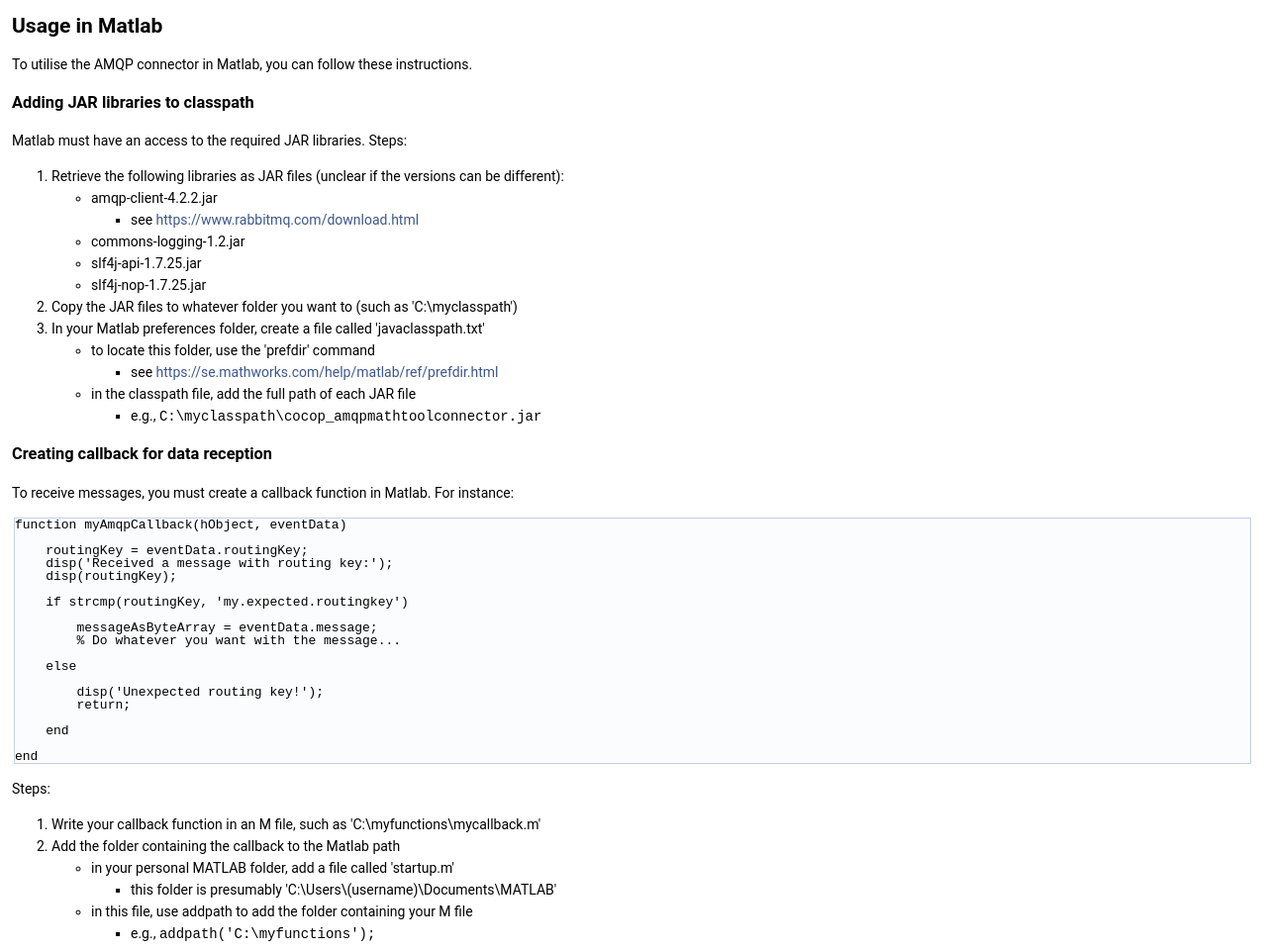
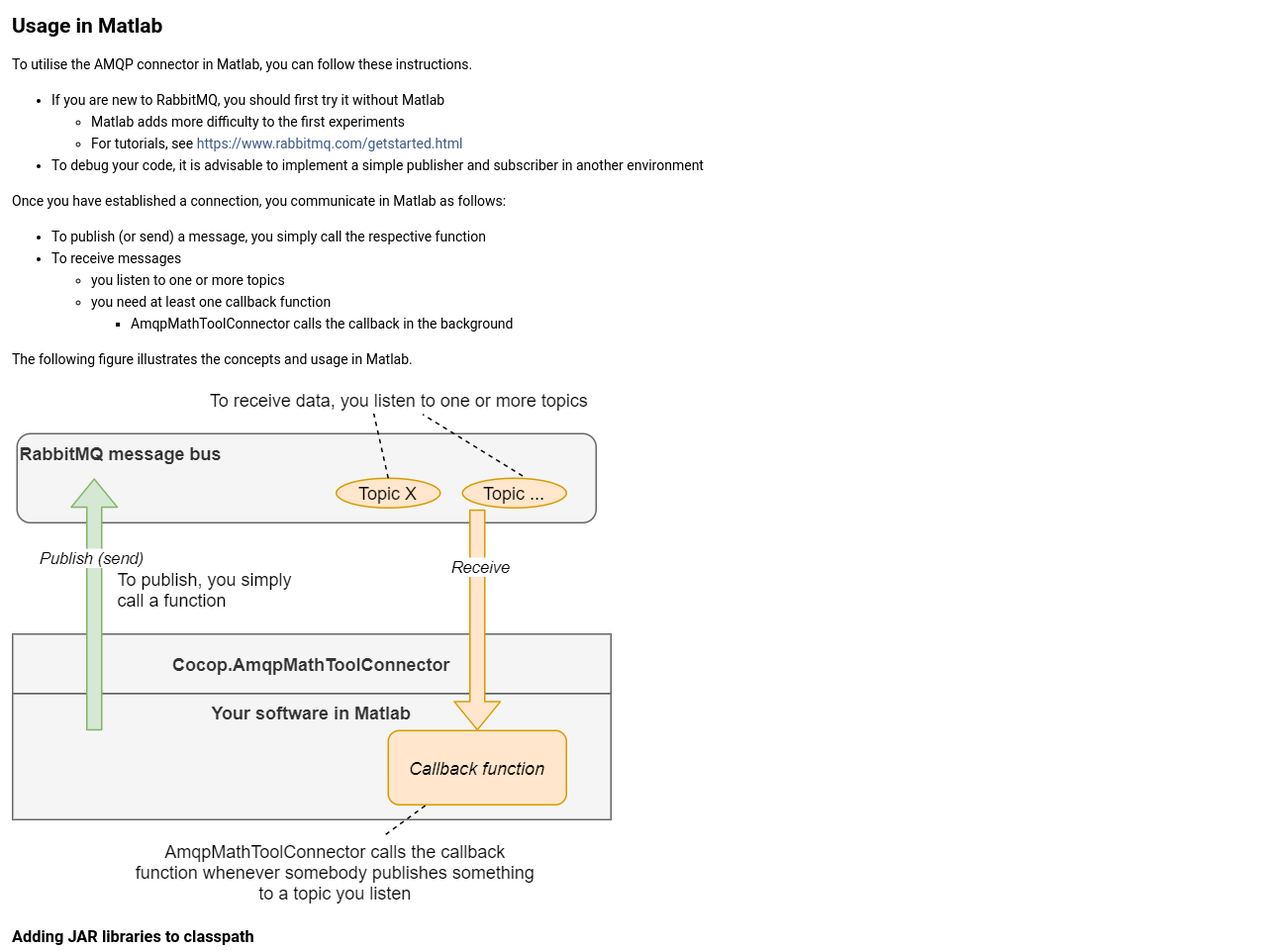
Before and after one commit to kannisto/Cocop.AmqpMathToolConnector, a plain HTML site: page docs/index.html in a window 1280 px wide. Shown: the part 1588-2549 px from the top of the page at 99% size. Drawn offline with Linux system fonts and the light colour scheme.

Commit message:
Doxygen doc updated.

```diff
--- a/docs/index.html
+++ b/docs/index.html
@@ -135,6 +135,30 @@ Yair Altman: Matlab callbacks for Java events <br />
 </ul>
 <h2>Usage in Matlab</h2>
 <p>To utilise the AMQP connector in Matlab, you can follow these instructions.</p>
+<ul>
+<li>If you are new to RabbitMQ, you should first try it without Matlab<ul>
+<li>Matlab adds more difficulty to the first experiments</li>
+<li>For tutorials, see <a href="https://www.rabbitmq.com/getstarted.html">https://www.rabbitmq.com/getstarted.html</a></li>
+</ul>
+</li>
+<li>To debug your code, it is advisable to implement a simple publisher and subscriber in another environment</li>
+</ul>
+<p>Once you have established a connection, you communicate in Matlab as follows:</p>
+<ul>
+<li>To publish (or send) a message, you simply call the respective function</li>
+<li>To receive messages<ul>
+<li>you listen to one or more topics</li>
+<li>you need at least one callback function<ul>
+<li>AmqpMathToolConnector calls the callback in the background</li>
+</ul>
+</li>
+</ul>
+</li>
+</ul>
+<p>The following figure illustrates the concepts and usage in Matlab.</p>
+<div class="image">
+<img src="amqpmathtoolconnector.png" alt="Matlab usage illustrated" style="display:block;margin-right:auto"/>
+</div>
 <h3>Adding JAR libraries to classpath</h3>
 <p>Matlab must have an access to the required JAR libraries. Steps:</p>
 <ol type="1">
@@ -163,7 +187,7 @@ Yair Altman: Matlab callbacks for Java events <br />
 </ol>
 <h3>Creating callback for data reception</h3>
 <p>To receive messages, you must create a callback function in Matlab. For instance:</p>
-<div class="fragment"><div class="line">function myAmqpCallback(hObject, eventData)</div><div class="line"></div><div class="line">    routingKey = eventData.routingKey;</div><div class="line">    disp(&#39;Received a message with routing key:&#39;);</div><div class="line">    disp(routingKey);</div><div class="line"></div><div class="line">    if strcmp(routingKey, &#39;my.expected.routingkey&#39;)</div><div class="line"></div><div class="line">        messageAsByteArray = eventData.message;</div><div class="line">        % Do whatever you want with the message...</div><div class="line"></div><div class="line">    else</div><div class="line"></div><div class="line">        disp(&#39;Unexpected routing key!&#39;);</div><div class="line">        return;</div><div class="line"></div><div class="line">    end</div><div class="line"></div><div class="line">end</div></div><!-- fragment --><p>Steps:</p>
+<div class="fragment"><div class="line">function myAmqpCallback(hObject, eventData)</div><div class="line"></div><div class="line">    % Routing key is the name of the respective topic in this example</div><div class="line"></div><div class="line">    routingKey = eventData.routingKey;</div><div class="line">    disp(&#39;Received a message with routing key:&#39;);</div><div class="line">    disp(routingKey);</div><div class="line"></div><div class="line">    if strcmp(routingKey, &#39;my.expected.routingkey&#39;)</div><div class="line"></div><div class="line">        messageAsByteArray = eventData.message;</div><div class="line">        % Do whatever you want with the message...</div><div class="line"></div><div class="line">    else</div><div class="line"></div><div class="line">        disp(&#39;Unexpected routing key!&#39;);</div><div class="line">        return;</div><div class="line"></div><div class="line">    end</div><div class="line"></div><div class="line">end</div></div><!-- fragment --><p>Steps:</p>
 <ol type="1">
 <li>Write your callback function in an M file, such as 'C:\myfunctions\mycallback.m'</li>
 <li>Add the folder containing the callback to the Matlab path<ul>
@@ -181,7 +205,7 @@ Yair Altman: Matlab callbacks for Java events <br />
 <h3>Activating AMQP listeners</h3>
 <p>The following code creates an object that will deliver notifications from the specified topic to the callback function "myAmqpCallback".</p>
 <p>You can listen to as many topics as needed. However, you must specify all topics as a constructor parameters to AmqpConnector.</p>
-<div class="fragment"><div class="line">% Specifying topics to listen to</div><div class="line">topicIn1 = &#39;topic.in.1&#39;;</div><div class="line">topicIn2 = &#39;topic.in.2&#39;;</div><div class="line"></div><div class="line">% Specify AMQP properties</div><div class="line">amqpProps = eu.cocop.amqp2math.AmqpPropsManager(&#39;myhost.com&#39;, &#39;my.exchange&#39;, &#39;user-x&#39;, &#39;my-password&#39;);</div><div class="line"></div><div class="line">% If using a non-secure connection:</div><div class="line">amqpProps.setSecure(false);</div><div class="line"></div><div class="line">% Specify topics to listen to</div><div class="line">topicsIn = javaArray(&#39;java.lang.String&#39;, 2);</div><div class="line">topicsIn(1) = java.lang.String(topicIn1);</div><div class="line">topicsIn(2) = java.lang.String(topicIn2);</div><div class="line"></div><div class="line">% Set up AMQP connector</div><div class="line">amqpConnector = eu.cocop.amqp2math.AmqpConnector(amqpProps, topicsIn);</div><div class="line"></div><div class="line">% Associate a topic listener with Matlab</div><div class="line">notifier = amqpConnector.getNotifierForTopic(topicIn1);</div><div class="line">handleObj = handle(notifier, &#39;CallbackProperties&#39;);</div><div class="line">set(notifier, &#39;ListenCallback&#39;, @(handleObj, ev)myAmqpCallback(handleObj, ev));</div></div><!-- fragment --><h3>Publishing to AMQP</h3>
+<div class="fragment"><div class="line">% Specifying topics to listen to</div><div class="line">topicIn1 = &#39;topic.in.1&#39;;</div><div class="line">topicIn2 = &#39;topic.in.2&#39;;</div><div class="line"></div><div class="line">% Specify AMQP properties</div><div class="line">amqpProps = eu.cocop.amqp2math.AmqpPropsManager(&#39;myhost.com&#39;, &#39;my.exchange&#39;, &#39;user-x&#39;, &#39;my-password&#39;);</div><div class="line"></div><div class="line">% If using a non-secure connection:</div><div class="line">amqpProps.setSecure(false);</div><div class="line"></div><div class="line">% Specify topics to listen to</div><div class="line">topicsIn = javaArray(&#39;java.lang.String&#39;, 2);</div><div class="line">topicsIn(1) = java.lang.String(topicIn1);</div><div class="line">topicsIn(2) = java.lang.String(topicIn2);</div><div class="line"></div><div class="line">% Set up AMQP connector</div><div class="line">amqpConnector = eu.cocop.amqp2math.AmqpConnector(amqpProps, topicsIn);</div><div class="line"></div><div class="line">% Associate a topic listener with Matlab</div><div class="line">notifier = amqpConnector.getNotifierForTopic(topicIn1);</div><div class="line">handleObj = handle(notifier, &#39;CallbackProperties&#39;);</div><div class="line">set(notifier, &#39;ListenCallback&#39;, @(handleObj, ev)myAmqpCallback(handleObj, ev));</div></div><!-- fragment --><h3>Publishing (sending) to AMQP</h3>
 <p>The following code sends a string.</p>
 <div class="fragment"><div class="line">myStringOut = java.lang.String(&#39;Hello 5&#39;);</div><div class="line">myBytesOut = myStringOut.getBytes(java.nio.charset.Charset.forName(&#39;UTF-8&#39;));</div><div class="line">amqpConnector.sendMessage(&#39;my.topic.Out&#39;, myBytesOut);</div></div><!-- fragment --><h3>Cleanup</h3>
 <p>It is important to clean up resources after use. Call this when you end execution:</p>
```
Also changed, not shown: docs/amqpmathtoolconnector.png (added), 2 other files.
